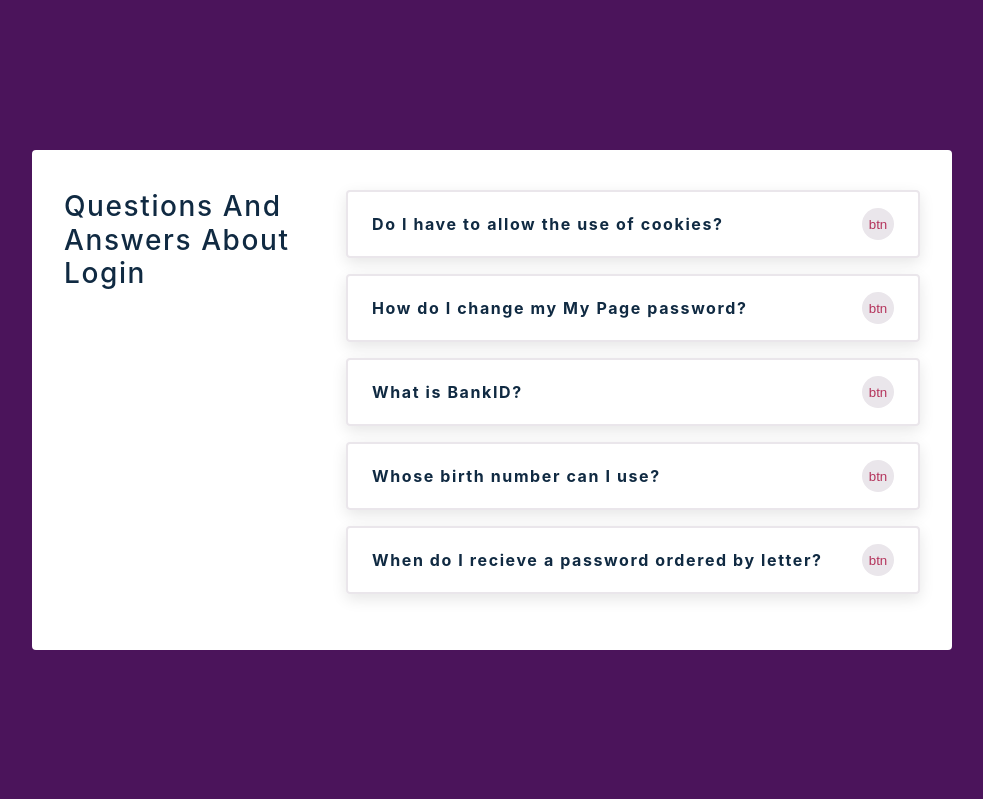
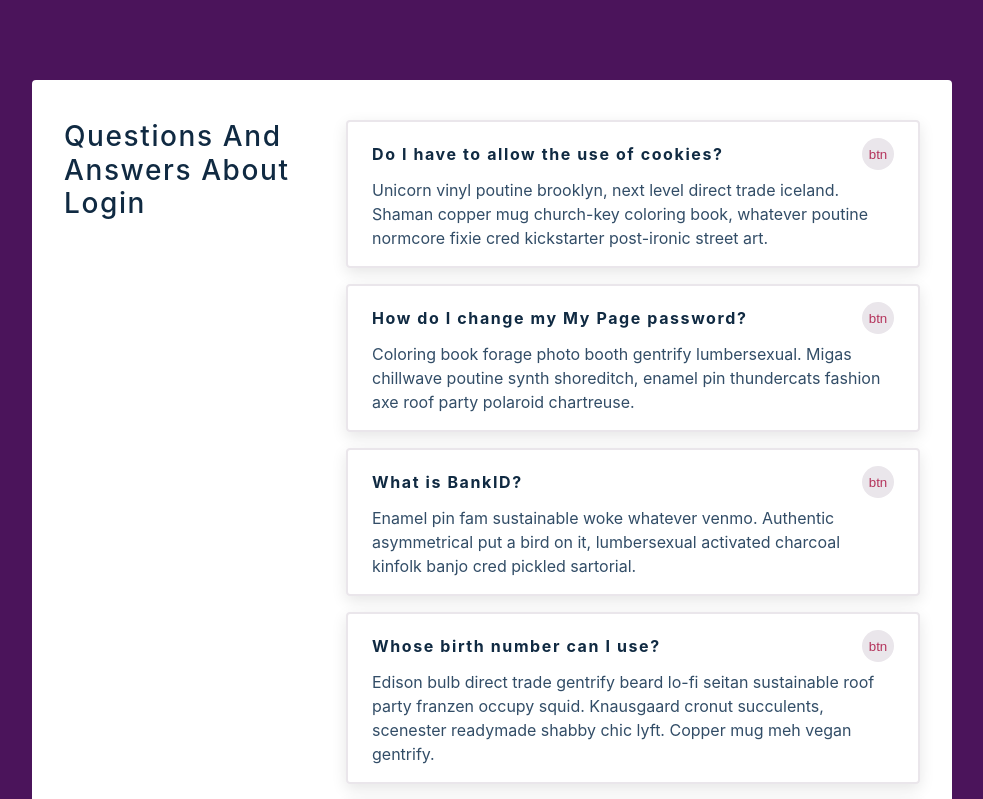
Before and after one commit to barksanto/react-projects, a React (Create React App) app in the folder 4-accordion/setup/: page / in a window 1280 px wide. Shown: the top 799 px of the page, without its empty margins (148-1131 px from the left). Built offline with nearby package versions, Linux system fonts and the light colour scheme.

Commit message:
info or each q also displayed

```diff
--- a/4-accordion/setup/src/Question.js
+++ b/4-accordion/setup/src/Question.js
@@ -7,6 +7,7 @@ const Question = ({ title, info }) => {
       <h4>{title}</h4>
       <button className="btn">btn</button>
     </header>
+    <p>{info}</p>
   </article >;
 };
 
```
